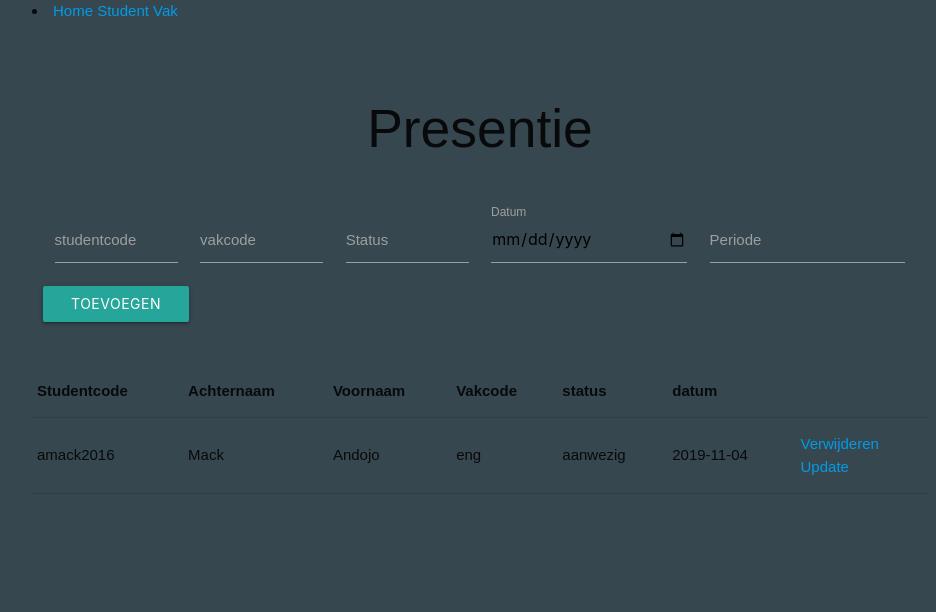
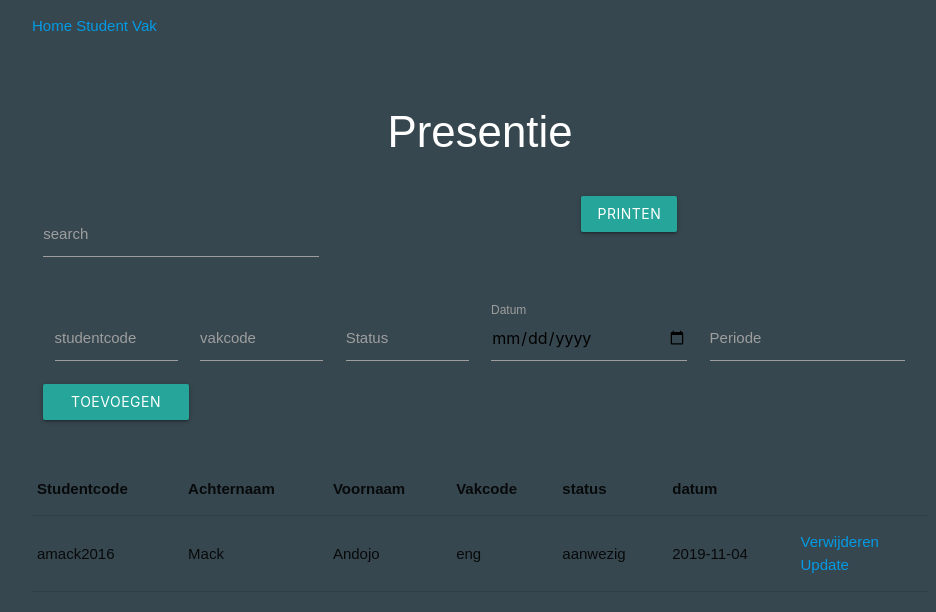
Before and after one commit to m23ck/presentie_app, a Flask app: page / in a window 1280 px wide. Shown: the top 612 px of the page, without its empty margins (160-1096 px from the left). Run offline with Flask 2, Linux system fonts and the light colour scheme; data comes from the database, SQL or seed files in the repository; parts of the project's set-up code (start-up, migrations or seed data) failed here and were passed over; some libraries are stand-ins or nearby versions.

Commit message:
print to df and as csv work, filtering works

```diff
--- a/app.py
+++ b/app.py
@@ -1,8 +1,9 @@
 from flask import Flask, render_template, request, url_for, redirect
 from flask_mysqldb import MySQLdb
 from flask_mysqldb import MySQL
-import pandas as DataFrame
+from pandas import DataFrame
 import pdfkit
+from weasyprint import HTML
 
 app = Flask(__name__)
 
@@ -21,7 +22,6 @@ mysql = MySQL(app)
 
 
 # ROUTES
-
 @app.route("/", methods=['GET', 'POST'])
 def home():
     cur = mysql.connection.cursor()
@@ -84,15 +84,15 @@ def verwijder_student(studentcode):
     return redirect(url_for('student'))
 
 
-# @app.route("/export_student", methods=['GET', 'POST'])
-# def export_student():
-#     cur = mysql.connection.cursor()
-#     resultValue = cur.execute("SELECT studentnummer, achternaam, voornaam, cohort FROM student")
-#     if resultValue > 0:
-#         export_student = cur.fetchall()
-#     data = DataFrame(export_student)
-#     data.to_csv('student.csv', index = False)
-
+@app.route("/export_student", methods=['GET', 'POST'])
+def export_student():
+    cur = mysql.connection.cursor()
+    resultValue = cur.execute("SELECT studentnummer, achternaam, voornaam, cohort FROM student")
+    if resultValue > 0:
+        export_student = cur.fetchall()
+    data = DataFrame(list(export_student))
+    data.to_csv('student.csv', index = False)
+    return redirect(url_for('student'))
 
 
 
@@ -124,18 +124,10 @@ def verwijder_vak(vakcode):
 
 
 
-@app.route('/export_pdf')
-def export_pdf():
-    cur = mysql.connection.cursor()
-    resultValue = cur.execute("SELECT * FROM presentie")
-    if resultValue > 0:
-        presentie = cur.fetchall()
-    rendered = render_template('export_pdf.html', presentie=presentie)
-    pdf = pdfkit.from_tostring(rendered, False)
-    response = make_response(pdf)
-    response.headers['Content-Type'] = 'application/pdf'
-    response.headers['Content-Disposition'] = 'inline; filename= output.pdf'
-    return response
+# @app.route('/export_pdf')
+# def export_pdf():
+#     HTML(url_for('presentie')).write_pdf('export_presentie.pdf')
+#     return redirect
 
 if __name__ == "__main__":
     app.run(debug=True)
--- /dev/null
+++ b/student.csv
@@ -0,0 +1,4 @@
+studentnummer,achternaam,voornaam,cohort
+120160313,Mack,Andojo,2016
+1020324561,Naarendorp,Joel,2017
+1032465123,Latchmansing,Kenson,2016
--- a/templates/base.html
+++ b/templates/base.html
@@ -4,6 +4,17 @@
     <meta charset="UTF-8" />
     <meta name="viewport" content="width=device-width, initial-scale=1.0" />
     <meta http-equiv="X-UA-Compatible" content="ie=edge" />
+
+    <style type="text/css" media="print">
+      body {
+          visibility: hidden;
+      }
+      .print {
+          visibility: visible;
+      }
+  </style>
+
+
     {% if title %}
     <title>{{ title }}</title>
     {% else %}
@@ -25,11 +36,11 @@
   <body class="blue-grey darken-3">
     <div class="container">
       <div class="row navbar-fixed">
-        <li>
+        <ul>
           <a href="/">Home</a>
           <a href="/student">Student</a>
           <a href="/vak">Vak</a>
-        </li>
+        </ul>
       </div>
       {% block body %}{% endblock %}
     </div>
--- a/templates/index.html
+++ b/templates/index.html
@@ -3,9 +3,22 @@
 {% endblock head %} {% block body %}
 
 <center>
-  <h2>Presentie</h2>
+  <h3 class="white-text">Presentie</h3>
 </center>
 <br />
+
+
+<div class="row center">
+    <div class="input-field col s4">
+        <input id="search" name="search" type="text" class="validate" onkeyup="searchFunctionRep()"/>
+        <label for="text">search</label>
+      </div>
+
+      <button type="button" class="btn waves-effect" onClick="window.print()" title="Printen">Printen</button>
+
+</div>
+
+
 
 <div class="row">
   <form class="form col s12" action="{{ url_for('new_presentie') }}" method="POST" name="form_presentie">
@@ -40,33 +53,33 @@
 
 <br />
 
-<table class="table responsive-table">
+<table class="table responsive-table" id="studenten" >
   <tr>
-    <th>Studentcode</th>
-    <th>Achternaam</th>
-    <th>Voornaam</th>
-    <th>Vakcode</th>
-    <th>status</th>
-    <th>datum</th>
+    <th class="print">Studentcode</th>
+    <th class="print">Achternaam</th>
+    <th class="print">Voornaam</th>
+    <th class="print">Vakcode</th>
+    <th class="print">status</th>
+    <th class="print">datum</th>
   </tr>
   {% for presentie in presentie %}
   <tr>
-    <td>
+    <td class="print">
       {{ presentie.studentcode }}
     </td>
-    <td>
+    <td class="print">
       {{ presentie.achternaam }}
     </td>
-    <td>
+    <td class="print">
       {{ presentie.voornaam }}
     </td>
-    <td>
+    <td class="print">
       {{ presentie.vakcode }}
     </td>
-    <td>
+    <td class="print">
       {{ presentie.status }}
     </td>
-    <td>
+    <td class="print">
       {{ presentie.datum }}
     </td>
     <td>
@@ -82,4 +95,52 @@
   {% endfor %}
 </table>
 
+<script>
+    function searchFunctionRep() {
+        //Declare variabelen
+        var input, filter, table, tr, td, i, txtValue;
+        //ID VAN JE SEARCHBAR
+        input = document.getElementById("search");
+        filter = input.value.toUpperCase();
+        //ID VAN JE VAKKEN TABEL
+        table = document.getElementById("studenten");
+        tr = table.getElementsByTagName("tr");
+        // Loop through all table rows, and hide those who don't match the search query
+        for (i = 0; i < tr.length; i++) {
+            //id
+            td = tr[i].getElementsByTagName("td")[0];
+            //vak
+            td2 = tr[i].getElementsByTagName("td")[1];
+            //student
+            td3 = tr[i].getElementsByTagName("td")[2];
+            //presentie
+            td4 = tr[i].getElementsByTagName("td")[3];
+            //datum
+            td5 = tr[i].getElementsByTagName("td")[4];
+            //blok
+            td6 = tr[i].getElementsByTagName("td")[5];
+            if (td) {
+                txtValue = td.textContent || td.innerText;
+                txtValue2 = td2.textContent || td2.innerText;
+                txtValue3 = td3.textContent || td3.innerText;
+                txtValue4 = td4.textContent || td4.innerText;
+                txtValue5 = td5.textContent || td5.innerText;
+                txtValue6 = td6.textContent || td6.innerText;
+                if (
+                    txtValue.toUpperCase().indexOf(filter) > -1 ||
+                    txtValue2.toUpperCase().indexOf(filter) > -1 ||
+                    txtValue3.toUpperCase().indexOf(filter) > -1 ||
+                    txtValue4.toUpperCase().indexOf(filter) > -1 ||
+                    txtValue5.toUpperCase().indexOf(filter) > -1 ||
+                    txtValue6.toUpperCase().indexOf(filter) > -1) {
+                    tr[i].style.display = "";
+                } else {
+                    tr[i].style.display = "none";
+                }
+            }
+        }
+    }
+</script>
+
+
 {% endblock body %}
--- a/templates/student.html
+++ b/templates/student.html
@@ -3,7 +3,7 @@
 {% endblock head %} {% block body %}
 
 <div class="row">
-  <h3>Nieuw Student</h3>
+  <h3 class="white-text">Nieuw Student</h3>
 
   <form
     class="form col s12"
@@ -81,6 +81,9 @@
 </div>
 
 <div class="row">
+
+  <a href="{{ url_for('export_student') }}">Exporteren</a>
+
   <table>
     <tr>
       <th>Studentnummer</th>
--- a/templates/vak.html
+++ b/templates/vak.html
@@ -2,7 +2,7 @@
 <!-- <title>Vak</title> -->
 {% endblock head %} {% block body %}
 <div class="row">
-  <h2>Nieuwe Vak</h2>
+  <h3 class="white-text">Nieuwe Vak</h3>
   <form class="form col s12" action="{{ url_for('new_vak') }}" method="POST">
     <div class="input-field col s3">
       <input
```
